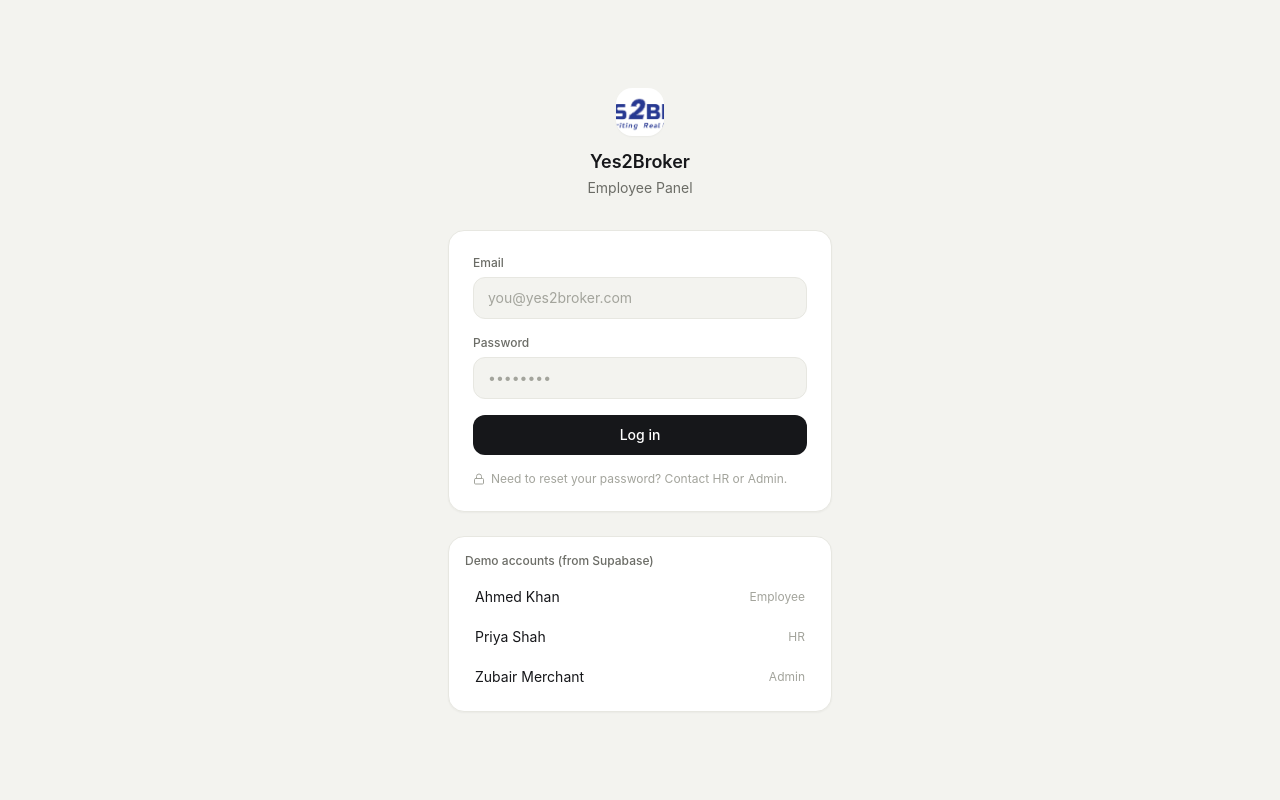
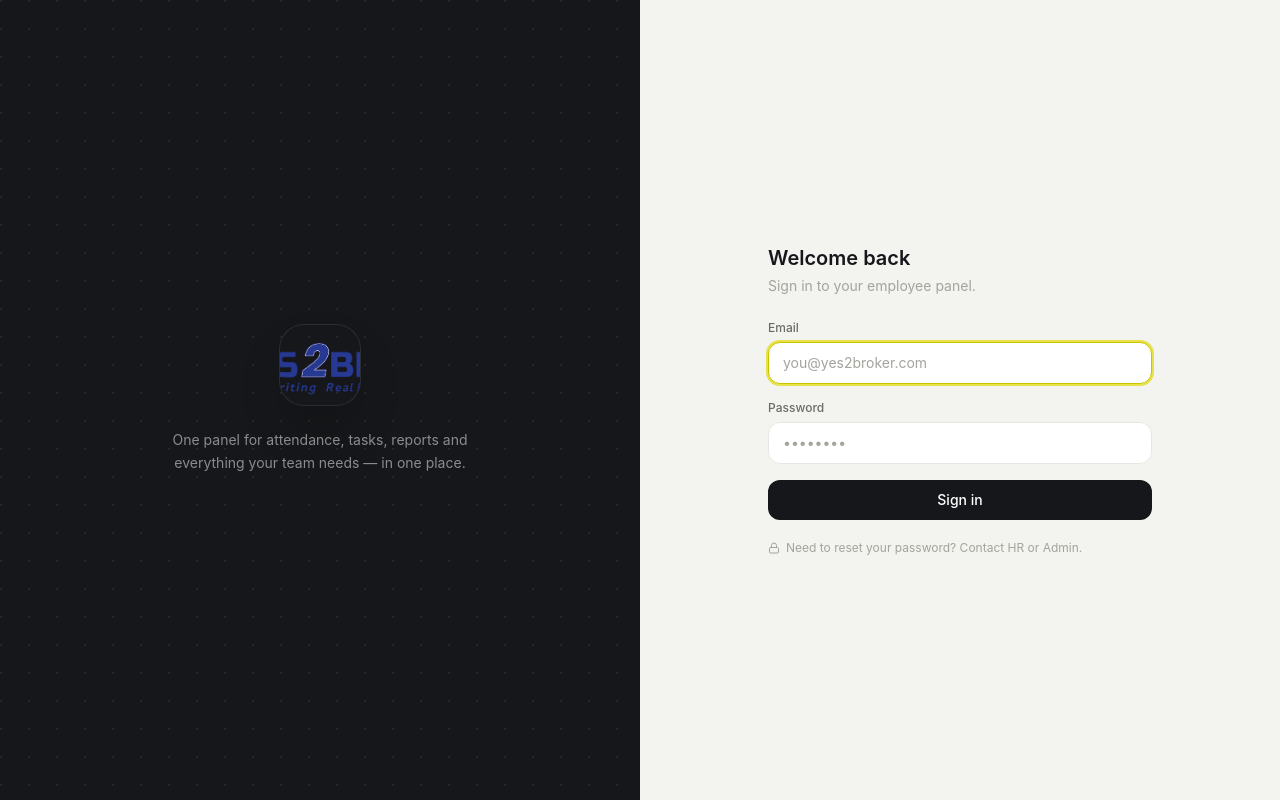
Before and after one commit to Yes2Broker/ePanel, a Next.js app: page /login in a window 1280 px wide. Built offline with nearby package versions, Linux system fonts and the light colour scheme; no server answers.

Commit message:
Update page.tsx

```diff
--- a/src/app/login/page.tsx
+++ b/src/app/login/page.tsx
@@ -5,12 +5,6 @@ import Image from "next/image";
 import { useRouter } from "next/navigation";
 import { Lock } from "lucide-react";
 import { useSession } from "@/context/session-context";
-
-const DEMO_ACCOUNTS = [
-  { email: "ahmed@yes2broker.com", password: "Ahmed@123", label: "Ahmed Khan", role: "Employee" },
-  { email: "priya@yes2broker.com", password: "Priya@123", label: "Priya Shah", role: "HR" },
-  { email: "zubair@yes2broker.com", password: "Zubair@123", label: "Zubair Merchant", role: "Admin" },
-];
 
 export default function LoginPage() {
   const { login } = useSession();
@@ -20,10 +14,11 @@ export default function LoginPage() {
   const [error, setError] = useState("");
   const [submitting, setSubmitting] = useState(false);
 
-  const attemptLogin = async (loginEmail: string, loginPassword: string) => {
+  const handleSubmit = async (e: React.FormEvent) => {
+    e.preventDefault();
     setError("");
     setSubmitting(true);
-    const match = await login(loginEmail, loginPassword);
+    const match = await login(email, password);
     setSubmitting(false);
     if (!match) {
       setError("Incorrect email or password.");
@@ -32,33 +27,53 @@ export default function LoginPage() {
     router.push("/dashboard");
   };
 
-  const handleSubmit = (e: React.FormEvent) => {
-    e.preventDefault();
-    attemptLogin(email, password);
-  };
+  return (
+    <div className="grid min-h-screen lg:grid-cols-2">
+      {/* Branding panel — desktop only */}
+      <div className="relative hidden overflow-hidden bg-ink lg:flex lg:flex-col lg:items-center lg:justify-center">
+        <div
+          className="pointer-events-none absolute inset-0 opacity-[0.07]"
+          style={{
+            backgroundImage:
+              "radial-gradient(circle at 1px 1px, white 1px, transparent 0)",
+            backgroundSize: "28px 28px",
+          }}
+        />
+        <div className="relative flex flex-col items-center">
+          <div className="mb-6 h-20 w-20 overflow-hidden rounded-3xl shadow-2xl ring-1 ring-white/10">
+            <Image src="/assets/logo.webp" alt="Yes2Broker" width={80} height={80} className="h-full w-full object-cover" />
+          </div>
+          <p className="max-w-xs text-center text-sm leading-relaxed text-white/50">
+            One panel for attendance, tasks, reports and everything your team needs — in one place.
+          </p>
+        </div>
+      </div>
 
-  return (
-    <div className="flex min-h-screen items-center justify-center bg-surface px-4">
-      <div className="w-full max-w-sm">
-        <div className="mb-8 flex flex-col items-center">
-          <div className="mb-3 h-12 w-12 overflow-hidden rounded-2xl bg-white shadow-card">
-            <Image src="/assets/logo.webp" alt="Yes2Broker" width={48} height={48} className="h-full w-full object-cover" />
+      {/* Form panel */}
+      <div className="flex items-center justify-center bg-surface px-4 py-12">
+        <div className="w-full max-w-sm">
+          <div className="mb-10 flex flex-col items-center lg:hidden">
+            <div className="h-14 w-14 overflow-hidden rounded-2xl shadow-card">
+              <Image src="/assets/logo.webp" alt="Yes2Broker" width={56} height={56} className="h-full w-full object-cover" />
+            </div>
           </div>
-          <h1 className="text-lg font-semibold text-ink">Yes2Broker</h1>
-          <p className="mt-0.5 text-sm text-ink-muted">Employee Panel</p>
-        </div>
 
-        <div className="rounded-card border border-surface-border bg-white p-6 shadow-card">
+          <div className="mb-6 text-center lg:text-left">
+            <h1 className="text-xl font-semibold text-ink">Welcome back</h1>
+            <p className="mt-1 text-sm text-ink-faint">Sign in to your employee panel.</p>
+          </div>
+
           <form onSubmit={handleSubmit} className="space-y-4">
             <div>
               <label className="mb-1.5 block text-xs font-medium text-ink-muted">Email</label>
               <input
                 type="email"
                 required
+                autoFocus
                 value={email}
                 onChange={(e) => setEmail(e.target.value)}
                 placeholder="you@yes2broker.com"
-                className="w-full rounded-xl border border-surface-border bg-surface px-3.5 py-2.5 text-sm text-ink placeholder:text-ink-faint focus:border-brand-dark focus:outline-none focus:ring-2 focus:ring-brand"
+                className="w-full rounded-xl border border-surface-border bg-white px-3.5 py-2.5 text-sm text-ink placeholder:text-ink-faint focus:border-brand-dark focus:outline-none focus:ring-2 focus:ring-brand"
               />
             </div>
             <div>
@@ -69,7 +84,7 @@ export default function LoginPage() {
                 value={password}
                 onChange={(e) => setPassword(e.target.value)}
                 placeholder="••••••••"
-                className="w-full rounded-xl border border-surface-border bg-surface px-3.5 py-2.5 text-sm text-ink placeholder:text-ink-faint focus:border-brand-dark focus:outline-none focus:ring-2 focus:ring-brand"
+                className="w-full rounded-xl border border-surface-border bg-white px-3.5 py-2.5 text-sm text-ink placeholder:text-ink-faint focus:border-brand-dark focus:outline-none focus:ring-2 focus:ring-brand"
               />
             </div>
             {error && <p className="text-xs text-status-danger">{error}</p>}
@@ -78,28 +93,13 @@ export default function LoginPage() {
               disabled={submitting}
               className="w-full rounded-xl bg-ink px-3.5 py-2.5 text-sm font-medium text-white transition-colors hover:bg-ink/90 focus:outline-none focus:ring-2 focus:ring-brand-dark focus:ring-offset-2 disabled:opacity-60"
             >
-              {submitting ? "Logging in…" : "Log in"}
+              {submitting ? "Signing in…" : "Sign in"}
             </button>
           </form>
-          <p className="mt-4 flex items-center gap-1.5 text-xs text-ink-faint">
+
+          <p className="mt-5 flex items-center justify-center gap-1.5 text-xs text-ink-faint lg:justify-start">
             <Lock className="h-3 w-3" /> Need to reset your password? Contact HR or Admin.
           </p>
-        </div>
-
-        <div className="mt-6 rounded-card border border-surface-border bg-white p-4 shadow-card">
-          <p className="mb-2.5 text-xs font-medium text-ink-muted">Demo accounts (from Supabase)</p>
-          <div className="space-y-1">
-            {DEMO_ACCOUNTS.map((acc) => (
-              <button
-                key={acc.email}
-                onClick={() => attemptLogin(acc.email, acc.password)}
-                className="flex w-full items-center justify-between rounded-xl px-2.5 py-2 text-left text-sm text-ink hover:bg-surface"
-              >
-                <span>{acc.label}</span>
-                <span className="text-xs text-ink-faint">{acc.role}</span>
-              </button>
-            ))}
-          </div>
         </div>
       </div>
     </div>
```
